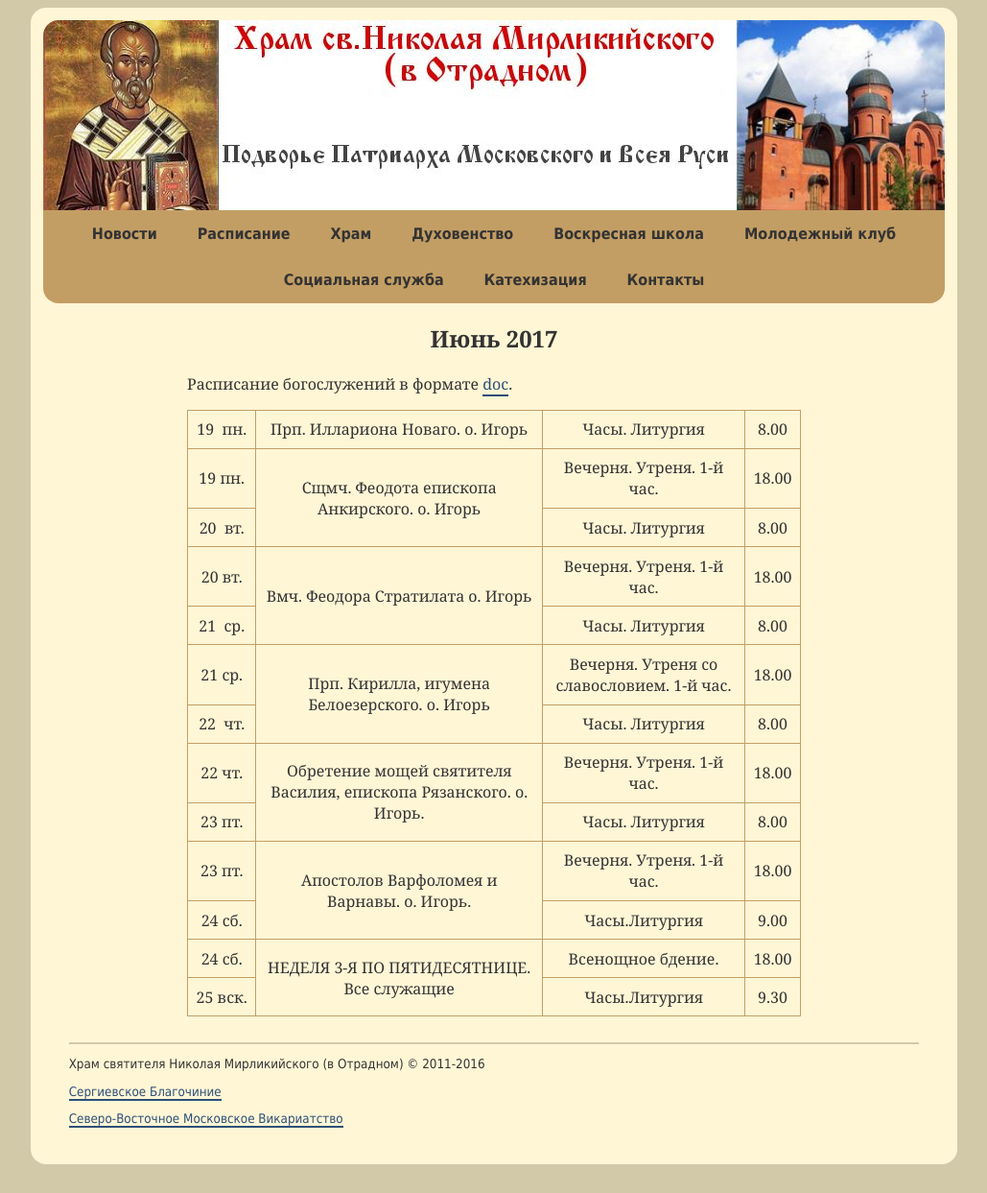
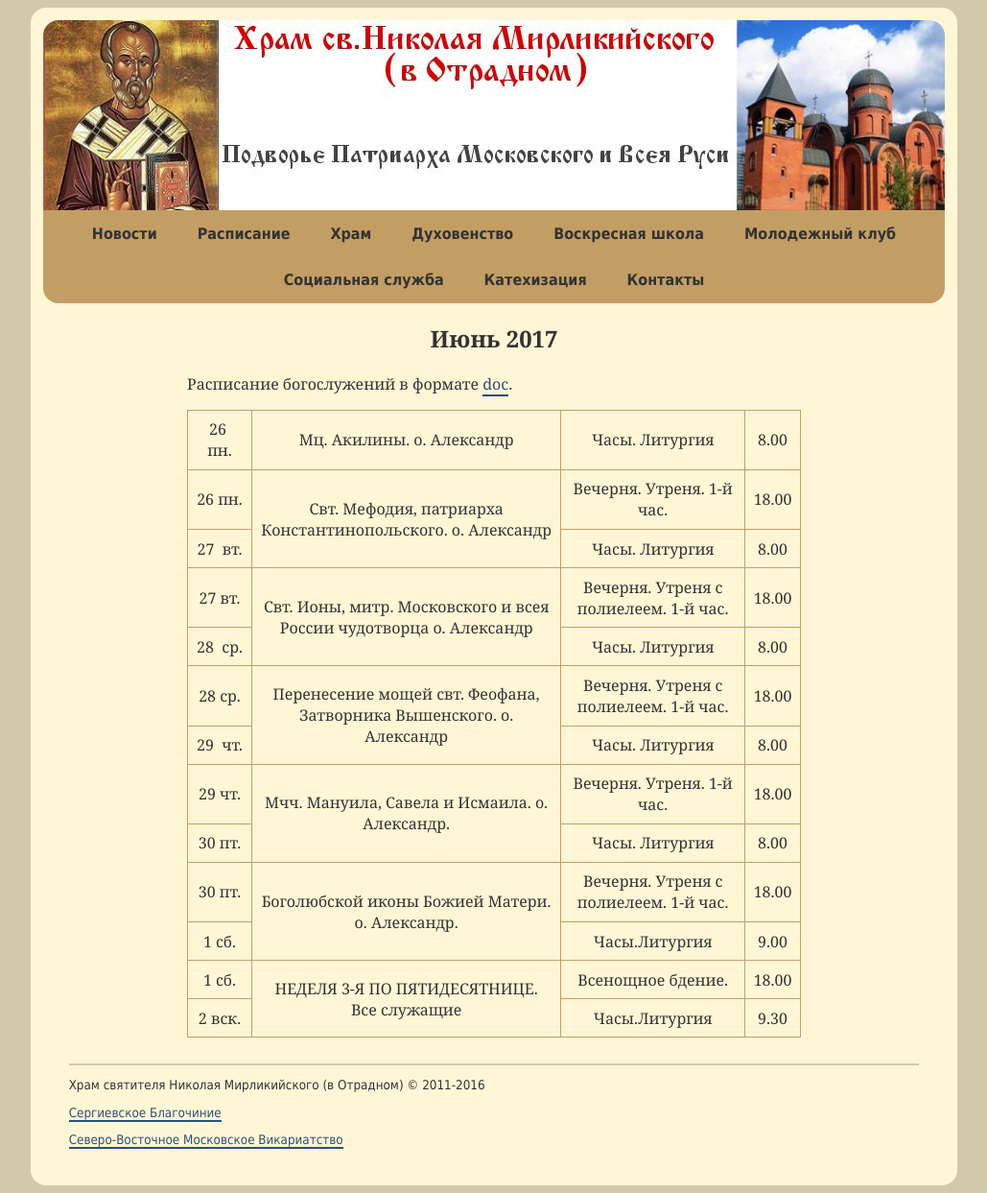
Before and after one commit to hramotradnoe/hramotradnoe.github.io, a Jekyll site: the page built from schedule/index.html, in a window 1280 px wide. Shown: the whole page at 96% size, without its empty margins (125-1154 px from the left). Built offline with Jekyll 4.4.1, drawn with Linux system fonts in a browser that asks for light colours; before the commit the page ends 1221 px from its top, so only the background shows below that.

Commit message:
Update schedule.yml

```diff
--- a/_data/schedule.yml
+++ b/_data/schedule.yml
@@ -1,56 +1,56 @@
 period: Июнь 2017
 link: "https://docs.google.com/document/d/1Qj7mg-tUEDtVlbjS0QpTUFWGrn9-FKcU72P1KtpVvEg/edit"
 timetable:
- - description : "Прп. Иллариона Новаго. о. Игорь"
+ - description : "Мц.  Акилины. о. Александр"
    services    :
-      - day   : 19&nbsp; пн.
+      - day   : 26&nbsp; пн.
         time  : '8.00'
         title : "Часы.  Литургия"
- - description : "Сщмч. Феодота епископа Анкирского. о. Игорь"
+ - description : "Свт. Мефодия, патриарха Константинопольского. о. Александр"
    services    :
-      - day   : 19&nbsp;пн.
+      - day   : 26&nbsp;пн.
         time  : '18.00'
         title : "Вечерня. Утреня. 1-й час."
-      - day   : 20&nbsp; вт.
+      - day   : 27&nbsp; вт.
         time  : '8.00'
         title : "Часы.  Литургия"
- - description : "Вмч. Феодора Стратилата о. Игорь"
+ - description : "Свт. Ионы, митр. Московского и всея России чудотворца о. Александр"
    services    :
-      - day   : 20&nbsp;вт.
+      - day   : 27&nbsp;вт.
+        time  : '18.00'
+        title : "Вечерня. Утреня с полиелеем. 1-й час."
+      - day   : 28&nbsp; ср.
+        time  : '8.00'
+        title : "Часы. Литургия"
+ - description : "Перенесение мощей свт. Феофана, Затворника Вышенского. о. Александр"
+   services    :
+      - day   : 28&nbsp;ср.
+        time  : '18.00'
+        title : "Вечерня. Утреня с полиелеем. 1-й час."
+      - day   : 29&nbsp; чт.
+        time  : '8.00'
+        title : "Часы. Литургия"
+ - description : "Мчч. Мануила, Савела и Исмаила. о. Александр."
+   services    :
+      - day   : 29&nbsp;чт.
         time  : '18.00'
         title : "Вечерня. Утреня. 1-й час."
-      - day   : 21&nbsp; ср.
+      - day   : 30&nbsp;пт.
         time  : '8.00'
         title : "Часы. Литургия"
- - description : "Прп. Кирилла, игумена Белоезерского. о. Игорь"
+ - description : "Боголюбской иконы Божией Матери. о. Александр."
    services    :
-      - day   : 21&nbsp;ср.
+      - day   : 30&nbsp;пт.
         time  : '18.00'
-        title : "Вечерня. Утреня со славословием. 1-й час."
-      - day   : 22&nbsp; чт.
-        time  : '8.00'
-        title : "Часы. Литургия"
- - description : "Обретение мощей святителя Василия, епископа Рязанского. о. Игорь."
-   services    :
-      - day   : 22&nbsp;чт.
-        time  : '18.00'
-        title : "Вечерня. Утреня. 1-й час."
-      - day   : 23&nbsp;пт.
-        time  : '8.00'
-        title : "Часы. Литургия"
- - description : "Апостолов Варфоломея и Варнавы. о. Игорь."
-   services    :
-      - day   : 23&nbsp;пт.
-        time  : '18.00'
-        title : "Вечерня. Утреня. 1-й час."
-      - day   : 24&nbsp;сб.
+        title : "Вечерня. Утреня с полиелеем. 1-й час."
+      - day   : 1&nbsp;сб.
         time  : '9.00'
         title : "Часы.Литургия"
  - description : "НЕДЕЛЯ 3-Я ПО ПЯТИДЕСЯТНИЦЕ. Все служащие"
    services    :
-      - day   : 24&nbsp;сб.
+      - day   : 1&nbsp;сб.
         time  : '18.00'
         title : "Всенощное бдение."
-      - day   : 25&nbsp;вск.
+      - day   : 2&nbsp;вск.
         time  : '9.30'
         title : "Часы.Литургия"
```
